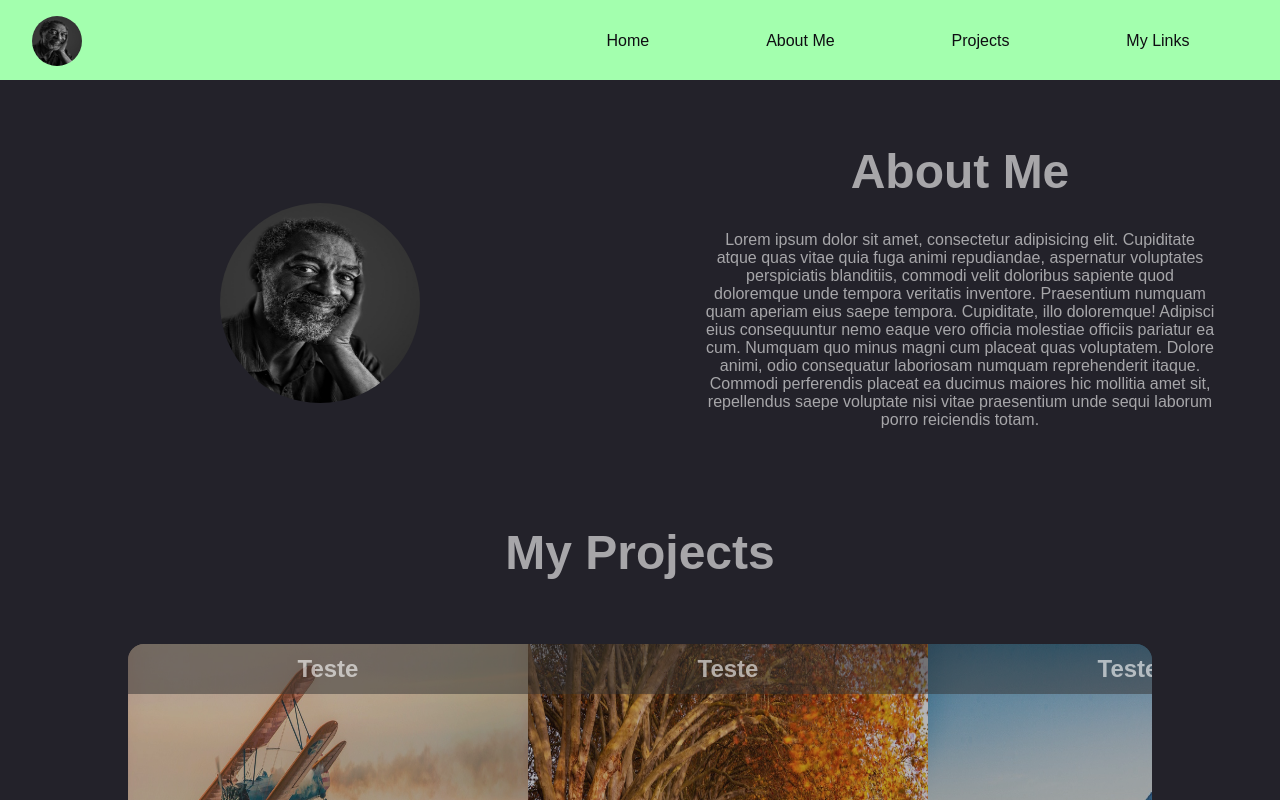
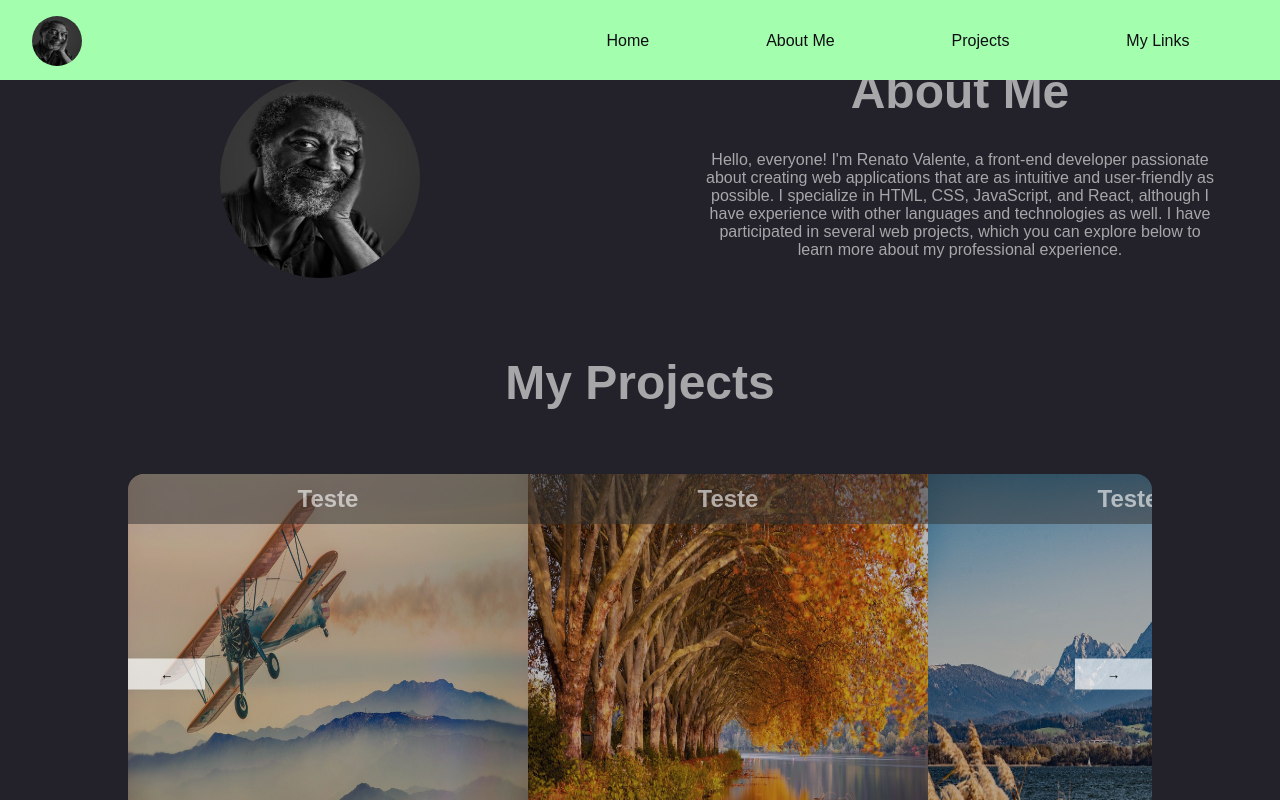
Before and after one commit to Renato-Valente/front-end-portifolio, a React (Vite) app: page / in a window 1280 px wide. Shown: the top 800 px of the page. Built offline with nearby package versions, Linux system fonts and the light colour scheme.

Commit message:
Changed about me text

```diff
--- a/src/App.css
+++ b/src/App.css
@@ -12,6 +12,15 @@ body {
     min-height: 100vh;
     font-family: sans-serif;
     background-color: hsl(247, 11%, 15%);
+}
+
+.title {
+    color: rgba(255, 255, 255, 0.6);
+    padding-top: 100px;
+    text-align: center;
+    font-size: 4rem;
+    display: block;
+
 }
 
 .header-container {
@@ -117,7 +126,7 @@ body {
 
 .about-container {
     width: 100vw;
-    padding-top: 80px;
+    /* padding-top: 80px; */
     display: flex;
     background-color: hsl(247, 11%, 15%);
     color: rgba(255, 255, 255, 0.6);
--- a/src/App.jsx
+++ b/src/App.jsx
@@ -61,9 +61,7 @@ const AboutMe = () => {
       </div>
       <div className="right-side">
         <h2 id='about'>About Me</h2>
-        <p>Lorem ipsum dolor sit amet, consectetur adipisicing elit. Cupiditate atque quas vitae quia fuga animi repudiandae, aspernatur voluptates perspiciatis blanditiis, commodi velit doloribus sapiente quod doloremque unde tempora veritatis inventore.
-        Praesentium numquam quam aperiam eius saepe tempora. Cupiditate, illo doloremque! Adipisci eius consequuntur nemo eaque vero officia molestiae officiis pariatur ea cum. Numquam quo minus magni cum placeat quas voluptatem.
-        Dolore animi, odio consequatur laboriosam numquam reprehenderit itaque. Commodi perferendis placeat ea ducimus maiores hic mollitia amet sit, repellendus saepe voluptate nisi vitae praesentium unde sequi laborum porro reiciendis totam.</p>
+        <p>Hello, everyone! I'm Renato Valente, a front-end developer passionate about creating web applications that are as intuitive and user-friendly as possible. I specialize in HTML, CSS, JavaScript, and React, although I have experience with other languages and technologies as well. I have participated in several web projects, which you can explore below to learn more about my professional experience.</p>
       </div>
     </div>
 
```
